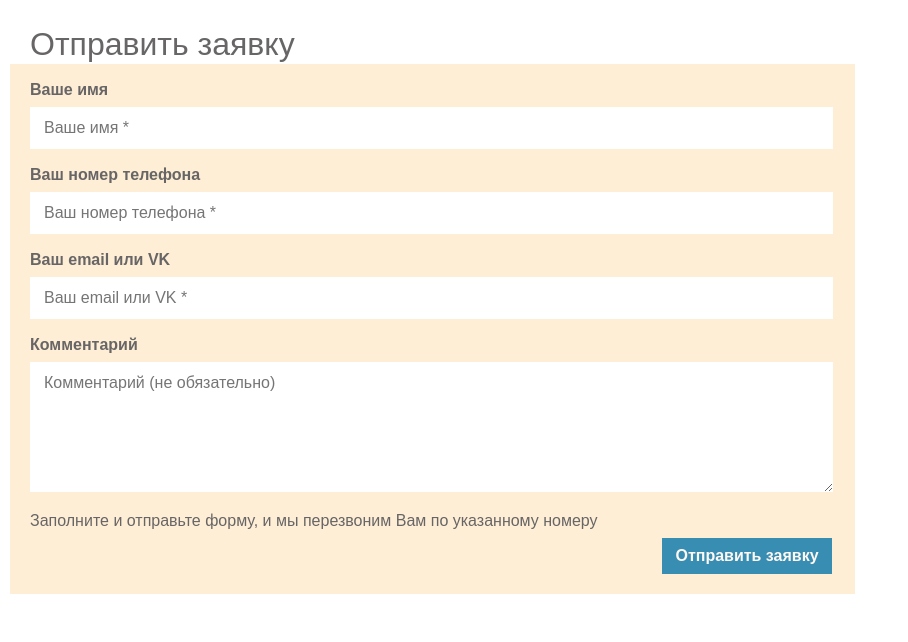
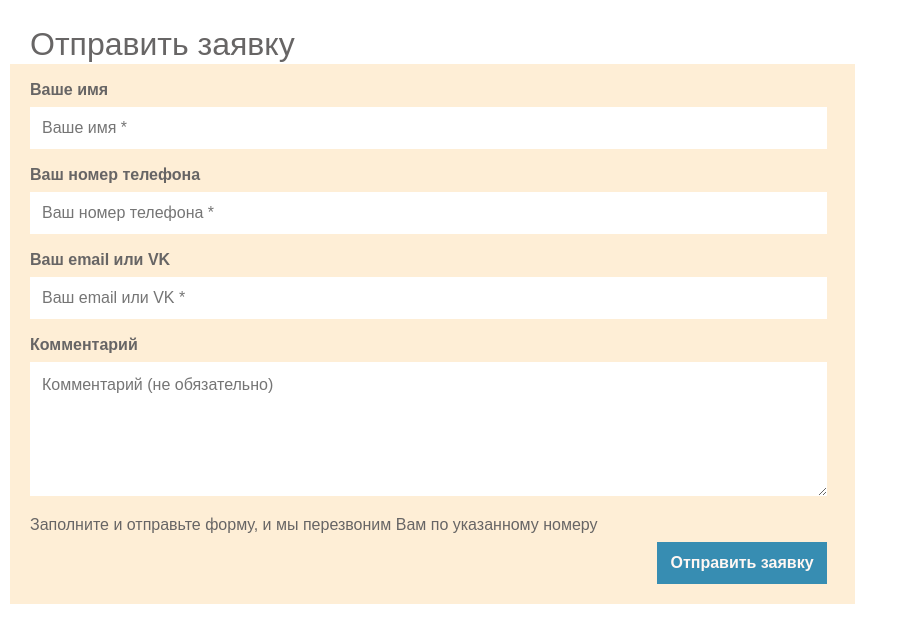
Before and after one commit to Rombl483/webcourse, a plain HTML site: page CSSForm/index.html in a window 1280 px wide. Shown: the whole page, without its empty margins (0-908 px from the left). Drawn offline with Linux system fonts and the light colour scheme.

Commit message:
Исправлены замечания по задачам

```diff
--- a/CSSForm/form-style.css
+++ b/CSSForm/form-style.css
@@ -1,68 +1,71 @@
 .body {
-    font-family: "Arial", serif;
+    font-family: "Arial", sans-serif;
     color: #676565;
     margin: 10px;
+    max-width: 845px;
+    width: 100%;
 }
 
 .title {
     font-size: 32px;
     font-weight: 100;
-    margin-left: 20px;
-    margin-top: 28px;
-    margin-bottom: 4px;
-
+    margin: 28px 20px 4px;
 }
 
-.form-request {
+.request {
     background-color: #FEEED6;
-    width: 845px;
-    height: 530px;
+    padding-left: 20px;
+    padding-right: 20px;
+    margin: 0;
 }
 
-.div-button {
+.request-send {
     width: 170px;
-    height: 36px;
     margin-left: auto;
-    margin-right: 23px;
-    margin-top: 9px;
-    padding: 0;
+    padding: 9px 8px 20px 0;
 }
 
-.div-button > button {
+.request-send > button {
     background-color: #378DB2;
     color: #FFF7F3;
     border: 0;
     width: 170px;
-    height: 36px;
     font-size: 16px;
     font-weight: bold;
+    cursor: pointer;
+    padding: 12px 10px;
 }
 
-.div-input {
-    margin-left: 20px;
-    padding-top: 18px;
+button:hover {
+    background-color: #32728D;
 }
 
-.div-input > input {
+.request-data {
+    padding-top: 18px;
+    padding-right: 32px;
+}
+
+.request-data > input {
     margin-top: 9px;
     border: 0;
-    width: 775px;
-    height: 40px;
+    max-width: 775px;
+    width: 100%;
     font-size: 16px;
-    padding-left: 14px;
-    padding-right: 14px;
+    padding: 12px;
 }
 
-.div-input > textarea {
+.request-data > textarea {
     margin-top: 9px;
     border: 0;
-    width: 775px;
+    max-width: 775px;
+    width: 100%;
     height: 106px;
-    font-family: Arial, serif;
+    font-family: Arial, sans-serif;
     font-size: 16px;
-    padding: 12px 14px 12px 14px;
+    padding: 14px 12px;
+    resize: vertical;
 }
 
-.div-input > p > label {
+.request-data > p > label {
     font-weight: bold;
 }
--- a/CSSForm/index.html
+++ b/CSSForm/index.html
@@ -9,40 +9,40 @@
 <body>
     <div class="body">
         <h1 class="title">Отправить заявку</h1>
-        <form class="form-request" action="" method="post">
-            <div class="div-input">
+        <form class="request" action="" method="post">
+            <div class="request-data">
                 <p>
-                    <label for="clientName">Ваше имя</label>
+                    <label for="client-name">Ваше имя</label>
                 </p>
-                <input type="text" id="clientName" name="clientName" placeholder="Ваше имя *"/>
+                <input type="text" id="client-name" name="client-name" placeholder="Ваше имя *"/>
             </div>
 
-            <div class="div-input">
+            <div class="request-data">
                 <p>
-                    <label for="clientPhone">Ваш номер телефона</label>
+                    <label for="client-phone">Ваш номер телефона</label>
                 </p>
-                <input type="text" id="clientPhone" name="clientPhone" placeholder="Ваш номер телефона *"/>
+                <input type="text" id="client-phone" name="client-phone" placeholder="Ваш номер телефона *"/>
             </div>
 
-            <div class="div-input">
+            <div class="request-data">
                 <p>
-                    <label for="clientEmail">Ваш email или VK</label>
+                    <label for="client-email">Ваш email или VK</label>
                 </p>
-                <input type="text" id="clientEmail" name="clientEmail" placeholder="Ваш email или VK *"/>
+                <input type="text" id="client-email" name="client-email" placeholder="Ваш email или VK *"/>
             </div>
 
-            <div class="div-input">
+            <div class="request-data">
                 <p>
-                    <label for="clientComment">Комментарий</label>
+                    <label for="client-comment">Комментарий</label>
                 </p>
-                <textarea id="clientComment" name="clientComment" placeholder="Комментарий (не обязательно)"></textarea>
+                <textarea id="client-comment" name="client-comment" placeholder="Комментарий (не обязательно)"></textarea>
             </div>
 
-            <div class="div-input">
+            <div class="request-data">
                 Заполните и отправьте форму, и мы перезвоним Вам по указанному номеру
             </div>
 
-            <div class="div-button">
+            <div class="request-send">
                 <button type="submit">Отправить заявку</button>
             </div>
         </form>
--- a/CSSTable/table-style.css
+++ b/CSSTable/table-style.css
@@ -1,12 +1,13 @@
 .body {
-    width: 859px;
-    height: 311px;
+    max-width: 859px;
+    width: 100%;
+    height: auto;
+    position: absolute;
 }
-.table-border tr td {
-    border: 1px solid #CCCCCC;
-    padding-left: 10px;
-    padding-top: 13px;
-    padding-bottom: 11px;
+
+.table-border tr, td, th {
+    border: 1px solid #CCC;
+    padding: 13px 10px 11px;
 }
 
 .table-style {
@@ -14,25 +15,22 @@
     font-size: 22px;
     margin: 10px;
     width: 100%;
+    border-collapse: collapse;
 }
 
-.tr-head {
+.row-head {
     background-color: #3498DB;
-    color: #FFFFFF;
+    color: #FFF;
 }
 
-.tr-gray {
-    background-color: #EEEEEE;
-}
-
-.tr-white {
-    background-color: #FFFFFF;
-}
-
-.td-job-title {
+.column-job-title {
     width: 311px;
 }
 
-.td-name {
+.column-name {
     width: 174px;
 }
+
+.table-content > tr:nth-child(2n+1) {
+    background-color: #EEE;
+}
--- a/CSSText/text-style.css
+++ b/CSSText/text-style.css
@@ -1,10 +1,17 @@
 .body {
     background-color: #FEEED6;
     color: #676565;
-    font-family:"Arial", serif;
+    font-family: "Arial", sans-serif;
     font-size: 16px;
-    width: 819px;
-    height: 460px;
+    max-width: 819px;
+    height: auto;
+    position: absolute;
+    width: 100%;
+}
+
+div.body {
+    padding-left: 12px;
+    padding-right: 14px;
 }
 
 .text-blue {
@@ -20,20 +27,25 @@
     color: #676565;
     font-size: 32px;
     font-weight: 100;
-    margin: 11px 14px 23px 12px;
+    margin-top: 11px;
+    margin-bottom: 23px;
+    padding-top: 10px;
 }
 
 .course-subtitle {
-    margin: 10px 14px 17px 12px;
+    margin-top: 10px;
+    margin-bottom: 17px;
 }
 
 .course-last-subtitle {
-    margin: 10px 14px 23px 12px;
+    margin-top: 10px;
+    margin-bottom: 23px;
 }
 
 .course-description {
     text-indent: 15px;
-    margin: 9px 14px 9px 12px;
+    margin-top: 9px;
+    margin-bottom: 9px;
     text-align: justify;
     line-height: 1.4;
 }
```
Also changed, not shown: Arrays/arrays.js (+13 -15 lines), CSSTable/index.html (+12 -12 lines).
